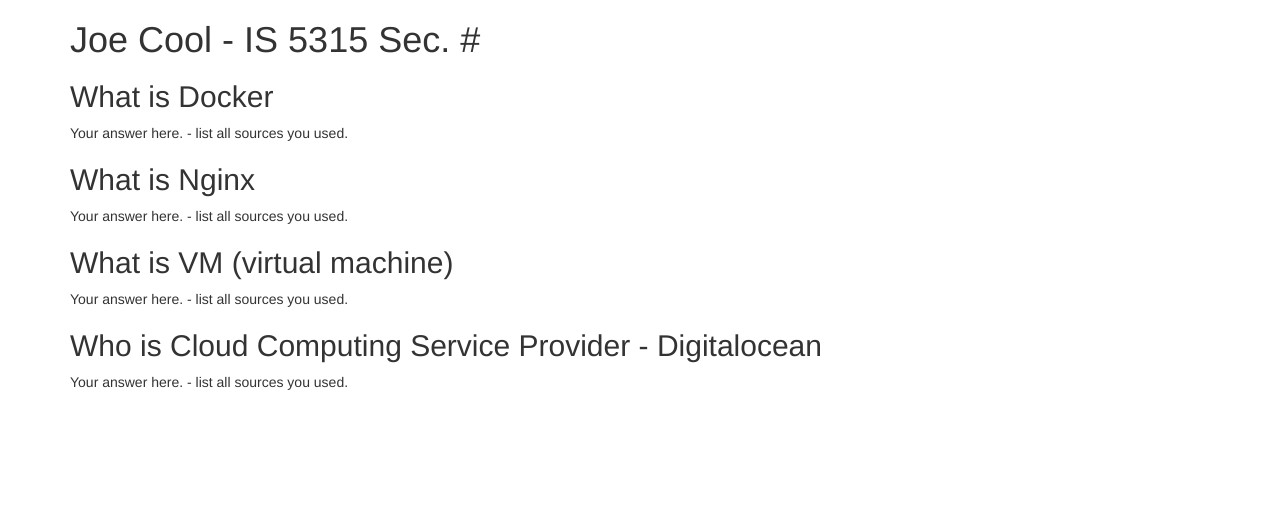
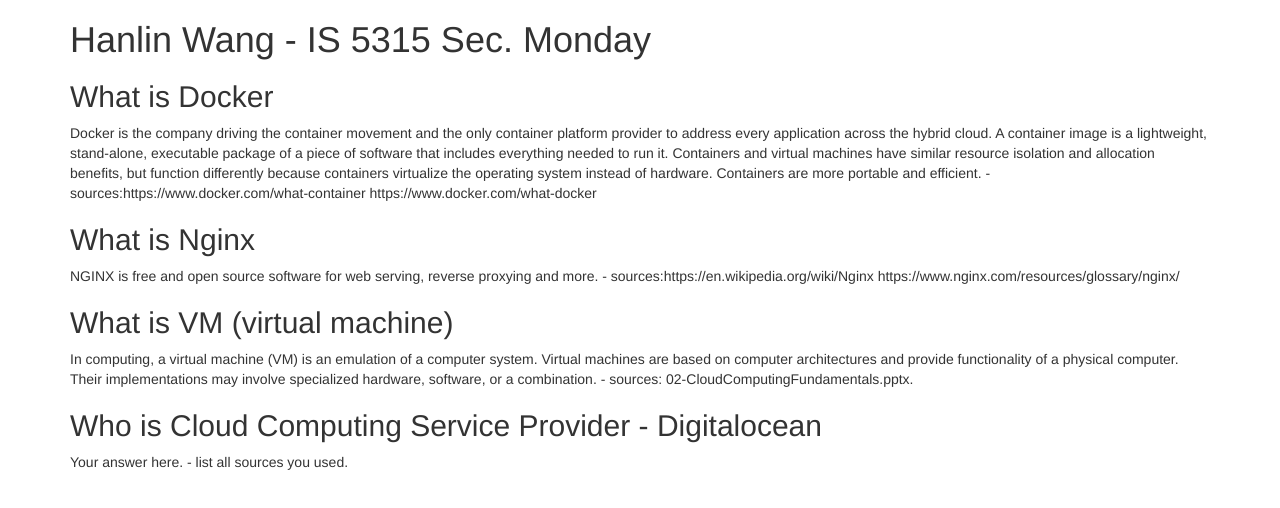
Before and after one commit to whl1006/5315, a plain HTML site: page index.html in a window 1280 px wide. Drawn offline with nearby package versions, Linux system fonts and the light colour scheme.

Commit message:
hw files

```diff
--- a/index.html
+++ b/index.html
@@ -5,13 +5,13 @@
   </head>
   <body>
     <div class="container">
-      <h1>Joe Cool - IS 5315 Sec. #</h1>
+      <h1>Hanlin Wang - IS 5315 Sec. Monday</h1>
       <h2>What is Docker</h2>
-      <p>Your answer here. - list all sources you used.</p>
+      <p>Docker is the company driving the container movement and the only container platform provider to address every application across the hybrid cloud. A container image is a lightweight, stand-alone, executable package of a piece of software that includes everything needed to run it. Containers and virtual machines have similar resource isolation and allocation benefits, but function differently because containers virtualize the operating system instead of hardware. Containers are more portable and efficient. - sources:https://www.docker.com/what-container https://www.docker.com/what-docker</p>
       <h2>What is Nginx</h2>
-      <p>Your answer here. - list all sources you used.</p>
+      <p>NGINX is free and open source software for web serving, reverse proxying and more. - sources:https://en.wikipedia.org/wiki/Nginx https://www.nginx.com/resources/glossary/nginx/</p>
       <h2>What is VM (virtual machine)</h2>
-      <p>Your answer here. - list all sources you used.</p>
+      <p>In computing, a virtual machine (VM) is an emulation of a computer system. Virtual machines are based on computer architectures and provide functionality of a physical computer. Their implementations may involve specialized hardware, software, or a combination. - sources: 02-CloudComputingFundamentals.pptx.</p>
       <h2>Who is Cloud Computing Service Provider - Digitalocean</h2>
       <p>Your answer here. - list all sources you used.</p>
     </div>
```
